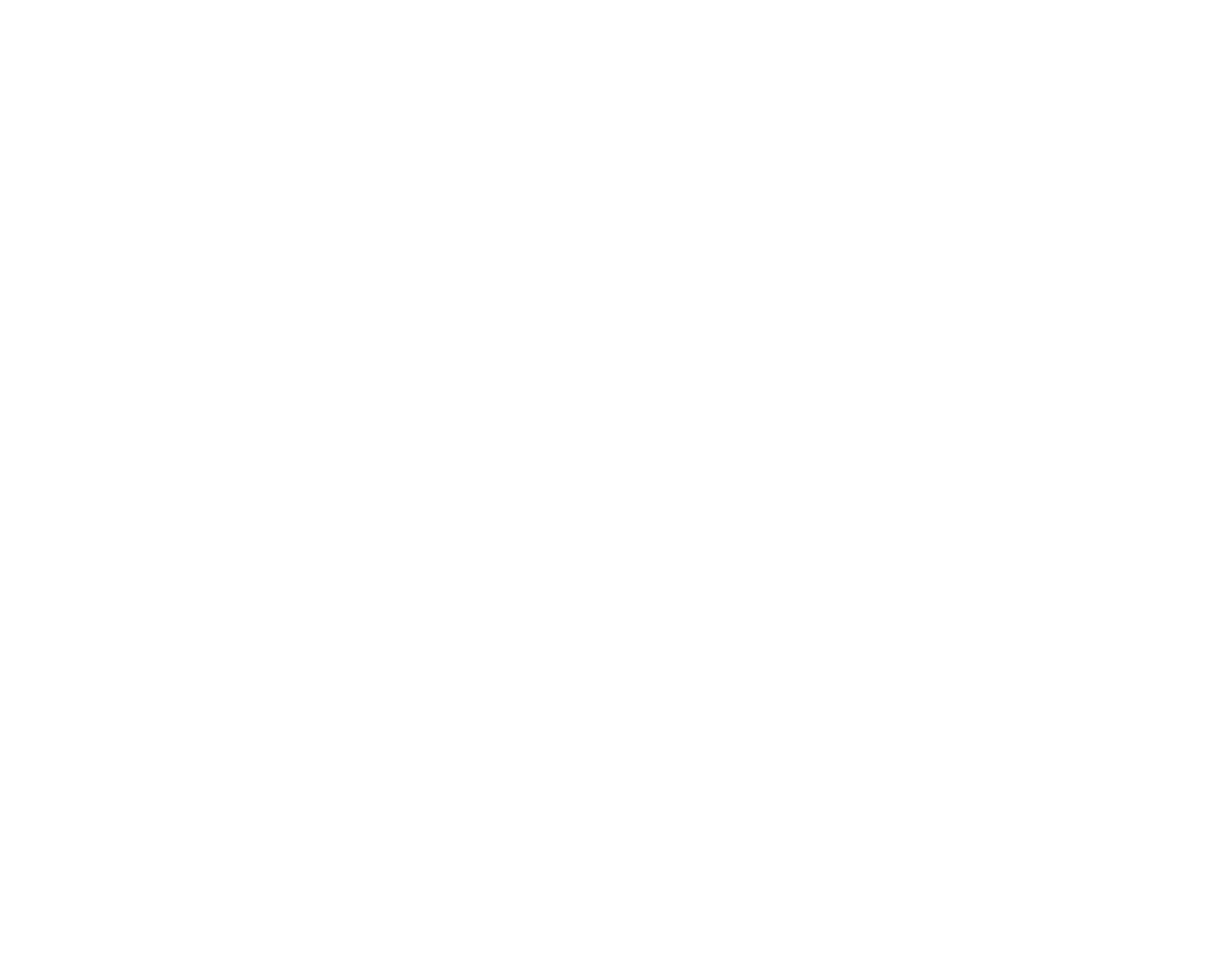
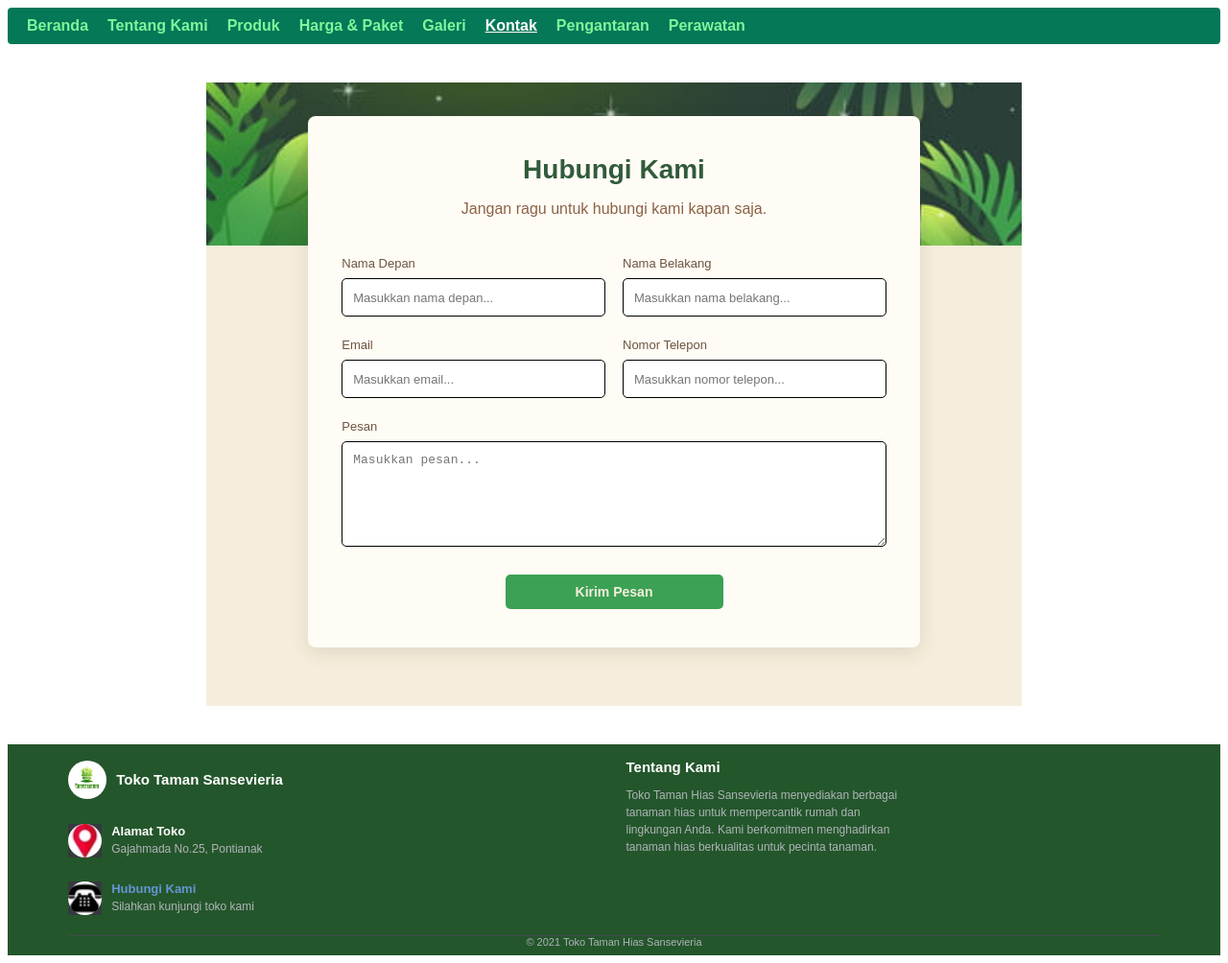
Before and after one commit to LeonChristian67/toko-tanaman-hias-sansevieria, a plain HTML site: page pages/contacts.html in a window 1280 px wide. Shown: the whole page at 96% size. Before the commit the page ends 800 px from the top, so only its background shows below. Drawn offline with Linux system fonts and the light colour scheme.

Commit message:
feat: add contact form and add navbar to global css

```diff
--- a/pages/contacts.html
+++ b/pages/contacts.html
@@ -0,0 +1,115 @@
+<!DOCTYPE html>
+<html lang="en">
+<head>
+    <meta charset="UTF-8">
+    <meta name="viewport" content="width=device-width, initial-scale=1.0">
+    <title>Kontak</title>
+    <link rel="stylesheet" href="/styles/global.css">
+    <link rel="stylesheet" href="/styles/contacts.css">
+</head>
+<body>
+    <header>
+        <nav>
+            <ul>
+                <li><a href="/index.html">Beranda</a></li>
+                <li><a href="/pages/about.html">Tentang Kami</a></li>
+                <li><a href="/pages/products.html">Produk</a></li>
+                <li><a href="/pages/pricing.html">Harga & Paket</a></li>
+                <li><a href="/pages/gallery.html">Galeri</a></li>
+                <li><a href="/pages/contacts.html" class="active">Kontak</a></li>
+                <li><a href="/pages/delivery-info.html">Pengantaran</a></li>
+                <li><a href="/pages/plant-care.html">Perawatan</a></li>
+            </ul>
+        </nav>
+    </header>
+
+    <main>
+        <section id="contact">
+            <div class="background"></div>
+
+            <div class="contact-box">
+                <h1>Hubungi Kami</h1>
+                <p class="subtitle">Jangan ragu untuk hubungi kami kapan saja.</p>
+
+                <form>
+                    <div class="form-row">
+
+                        <div class="form-group">
+                            <label for="nama-depan">Nama Depan</label>
+                            <input type="text" id="nama-depan" name="nama-depan" placeholder="Masukkan nama depan..." required>
+                        </div>
+
+                        <div class="form-group">
+                            <label for="nama-belakang">Nama Belakang</label>
+                            <input type="text" id="nama-belakang" name="nama-belakang" placeholder="Masukkan nama belakang..." required>
+                        </div>
+                    </div>
+
+                    <div class="form-row">
+
+                        <div class="form-group">
+                            <label for="email">Email</label>
+                            <input type="email" id="email" name="email" placeholder="Masukkan email..." required>
+                        </div>
+
+                        <div class="form-group">
+                            <label for="nomor-telepon">Nomor Telepon</label>
+                            <input type="tel" id="nomor-telepon" name="nomor-telepon" placeholder="Masukkan nomor telepon..." required>
+                        </div>
+                    </div>
+
+                    <div class="form-group">
+                        <label for="pesan">Pesan</label>
+                        <textarea name="pesan" id="pesan" placeholder="Masukkan pesan..." required></textarea>
+                    </div>
+
+                    <button class="btn-submit" type="submit">Kirim Pesan</button>
+                </form>
+            </div>
+        </section>
+    </main>
+
+    <footer>
+        <div class="logo">
+            <img src="/assets/images/logo/logo-sansevieria.jpeg" alt="Logo Sansevieria">
+
+            <h3>Toko Taman Sansevieria</h3>
+        </div>
+
+        <div class="info-item">
+            <div class="icon">
+                <img src="/assets/images/icons/placeholder.jpg" alt="Lokasi">
+            </div>
+            <div class="info-text">
+                <h4>Alamat Toko</h4>
+                <p>Gajahmada No.25, Pontianak</p>
+            </div>
+        </div>
+
+        <div class="info-item">
+            <div class="icon">
+                <img src="/assets/images/icons/old-typical-phone.jpg" alt="Telepon">
+            </div>
+            <div>
+                <a href="/pages/contacts.html">Hubungi Kami</a>
+                <p>Silahkan kunjungi toko kami</p>
+            </div>
+        </div>
+
+        <div class="footer-about">
+            <h3>Tentang Kami</h3>
+            <p>Toko Taman Hias Sansevieria menyediakan
+                berbagai tanaman hias untuk mempercantik
+                rumah dan lingkungan Anda. Kami berkomitmen
+                menghadirkan tanaman hias berkualitas
+                untuk pecinta tanaman.</p>
+        </div>
+
+        <div class="footer-bottom">
+            <p>
+                &copy; 2021 Toko Taman Hias Sansevieria
+            </p>
+        </div>
+    </footer>
+</body>
+</html>
--- a/styles/contacts.css
+++ b/styles/contacts.css
@@ -0,0 +1,113 @@
+#contact {
+    width: 90%;
+    margin: 40px auto;
+    padding: 35px 0;
+    background-color: #f5eedc;
+    position: relative;
+    box-sizing: border-box;
+    min-height: 650px;
+    width: 850px;
+}
+
+.background {
+    width: 100%;
+    height: 170px;
+    background-image: url(/assets/images/contact/background-daun.jpg);
+    background-size: cover;
+    background-position: center;
+    position: absolute;
+    top: 0;
+    left: 0;
+}
+
+.contact-box {
+    width: 75%;
+    margin: auto;
+    padding: 40px 35px;
+    background-color: #fffcf5;
+    position: relative;
+    box-sizing: border-box;
+    border-radius: 8px;
+    box-shadow: 0 5px 20px rgba(65, 49, 30, 0.12);
+}
+
+.contact-box h1 {
+    text-align: center;
+    color: #315b3b;
+    font-size: 28px;
+    margin: 0 0 15px;
+}
+
+.subtitle {
+    text-align: center;
+    color: #8b6246;
+    font-size: 16px;
+    margin-bottom: 40px;
+}
+
+.form-row {
+    display: flex;
+    gap: 18px;
+    margin-bottom: 22px;
+}
+
+.form-group {
+    width: 50%;
+    min-width: 0;
+}
+
+form > .form-group {
+    width: 100%;
+    margin-bottom: 25px;
+}
+
+.form-group label {
+    display: block;
+    color: #6d543f;
+    font-size: 13px;
+    margin-bottom: 8px;
+}
+
+.form-group input,
+.form-group textarea {
+    width: 100%;
+    padding: 11px;
+    border: 1px solid black;
+    border-radius: 5px;
+    background-color: white;
+    box-sizing: border-box;
+    font-size: 13px;
+    text-decoration: none;
+}
+
+.form-group input {
+    height: 40px;
+}
+
+.form-group textarea {
+    height: 110px;
+    resize: vertical;
+}
+
+.form-group input:focus,
+.form-group textarea:focus {
+    border-color: #315b3b;
+    background-color: #f5eedc;
+}
+
+.btn-submit {
+    background-color: #3ca154;
+    width: 40%;
+    color: #f5eedc;
+    padding: 10px;
+    border-radius: 5px;
+    font-size: 14px;
+    font-weight: bold;
+    border: none;
+    display: block;
+    margin: 0 auto;
+}
+
+.btn-submit:hover {
+    background-color: #426f4b;
+}
--- a/styles/global.css
+++ b/styles/global.css
@@ -1,6 +1,29 @@
 /* Isi seluruh body */
 body {
     font-family: Arial, sans-serif;
+}
+
+nav ul {
+    list-style-type: none;
+    padding: 0;
+    margin: 0;
+    display: flex;
+    gap: 20px;
+    background-color: #047857; /* Contoh warna hijau tanaman */
+    padding: 10px 20px;
+    border-radius: 4px;
+}
+
+nav ul li a {
+    color: rgb(128, 245, 155);
+    text-decoration: none;
+    font-weight: bold;
+}
+
+nav ul li a:hover,
+nav ul li a.active {
+    text-decoration: underline;
+    color: #ffffff;
 }
 
 /* Isi seluruh footer */
```
Also changed, not shown: pages/products.html (+2 -0 lines), styles/products.css (+0 -24 lines), assets/images/contact/background-daun.jpg (added), 1 other file.
